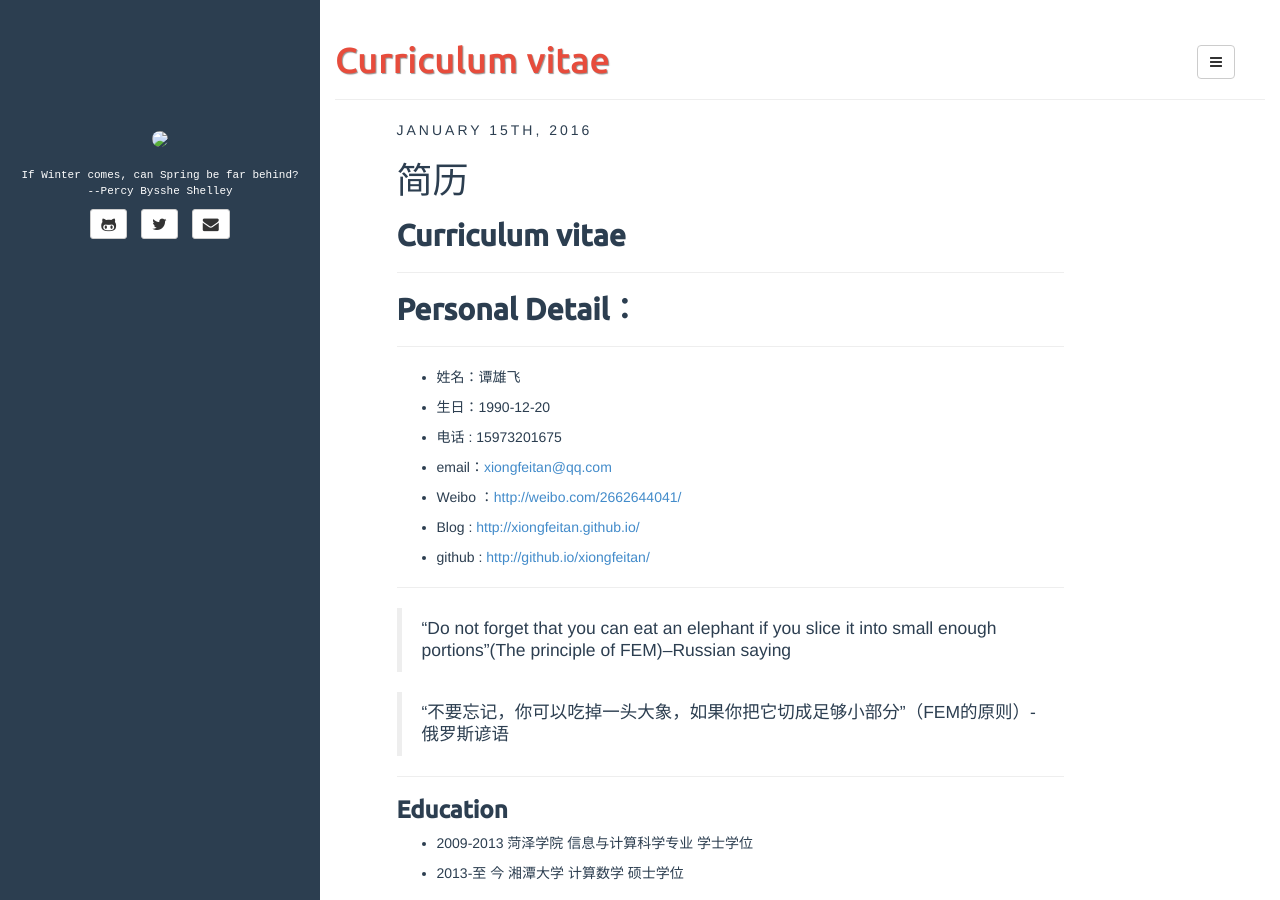
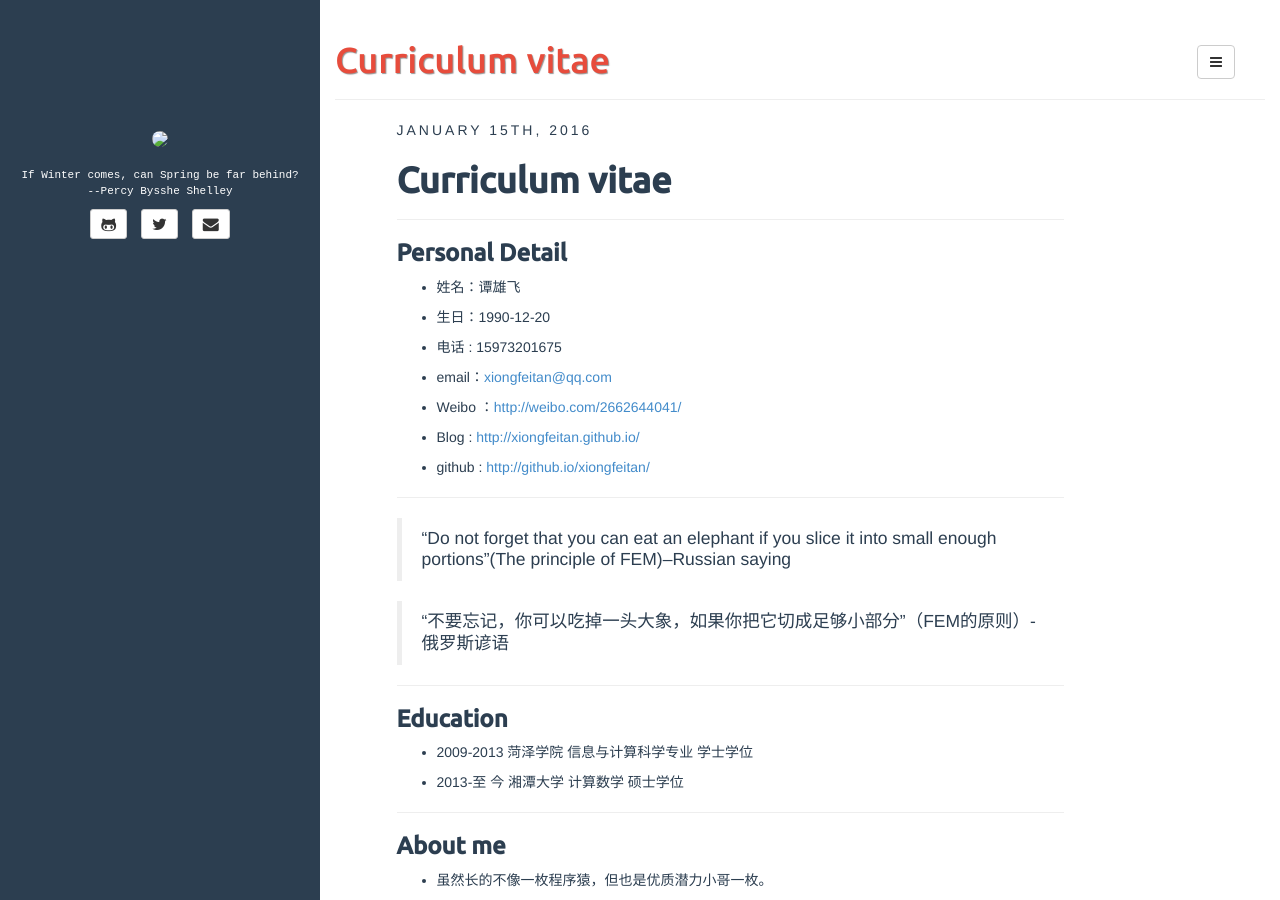
Before and after one commit to XiongFeiTan/XiongFeiTan.github.io, a Jekyll site: the page built from _posts/2016-01-15-resume.md, in a window 1280 px wide and 900 px high. Built offline with Jekyll 4.4.1, drawn with Linux system fonts in a browser that asks for light colours.

Commit message:
update-resume
update-resume

```diff
--- a/_posts/2016-01-15-resume.md
+++ b/_posts/2016-01-15-resume.md
@@ -1,21 +1,17 @@
 ---
 layout: post
-title: Curriculum vitae
+title:  Curriculum vitae
 comments: true
 categories: [resume]
 ---
 
 
-# 简历
-
-## **Curriculum vitae**
+# **Curriculum vitae**
 
 ---
 
-## **Personal Detail：**
 
----
-
+### **Personal Detail**
 * 姓名：谭雄飞
 
 * 生日：1990-12-20
```
